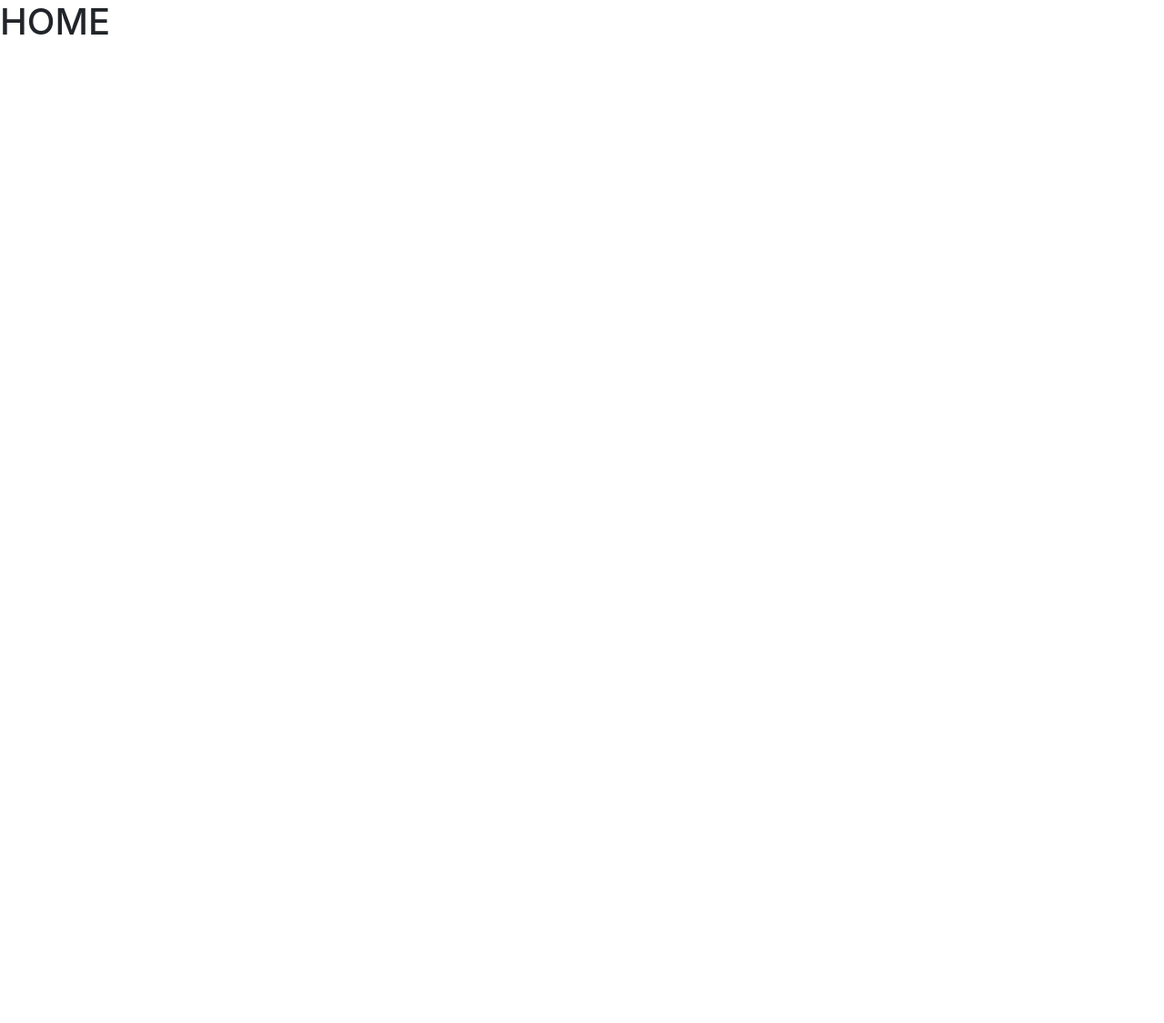
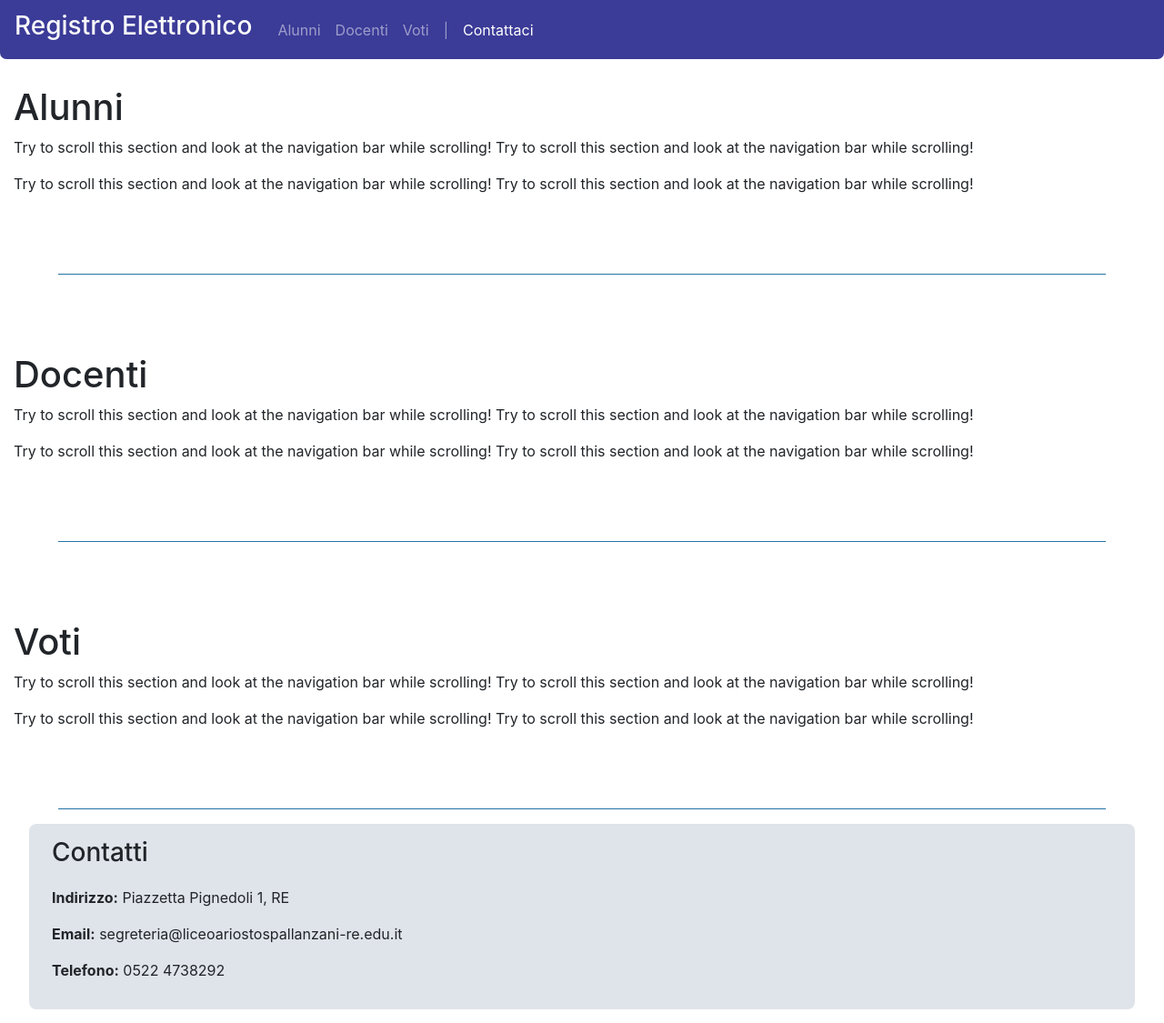
Before and after one commit to MatteoBartoli03/javascript_scuola, a website: page pages/home.html in a window 1280 px wide. Shown: the whole page at 91% size. Before the commit the page ends 800 px from the top, so only its background shows below. Drawn offline with nearby package versions, Linux system fonts and the light colour scheme.

Commit message:
Iniziata pagina home

```diff
--- a/app.js
+++ b/app.js
@@ -39,6 +39,7 @@ app.get('/', (req, res) => {
 
 app.get('/home', (req, res) => {
   if (req.session.loggedin) {
+
     res.sendFile(__dirname + '/pages/home.html');
 	} else {
 		res.sendFile(__dirname + '/pages/errors/notLoggedIn.html');
@@ -57,6 +58,7 @@ app.post('/login', (req, res) => {
 		db.query('SELECT * FROM students WHERE email = ? AND password = ?', [email, password], (error, results, fields) => {
 			if (results.length > 0) {
 				req.session.loggedin = true;
+        let ID = results[0].ID;
 				res.redirect('/home');
 			} else {
         res.redirect('back');
--- a/pages/home.html
+++ b/pages/home.html
@@ -14,14 +14,100 @@
     </script>
 
     <style>
-    </style>
+      .navbar {
+        background-color: #3B3B98;
+        height: 65px;
+        border-bottom-left-radius: 7px;
+        border-bottom-right-radius: 7px;
+      }
+
+      hr {
+        margin-top: 1px;
+        width: 90%;
+        size: 2px;
+      }
+
+      .title {
+        padding-right: 20px;
+      }
+
+      .section {
+        padding-top:70px;
+        padding-bottom:70px;
+      }
+
+      #footer {
+        background-color: #dfe4ea;
+        border-radius: 8px;
+        width: 95%;
+        padding: 15px;
+        padding-left: 25px;
+        padding-right: 25px;
+        margin-bottom: 15px;
+      }
+
+      #footer-title {
+        margin-bottom: 20px;
+      }
+          </style>
 
   </head>
 
 
-  <body>
+  <body data-spy="scroll" data-target=".navbar" data-offset="50">
 
-    <h1>HOME</h1>
+    <nav class="navbar navbar-expand-sm navbar-dark fixed-top">
+      <h3 class="title text-light">Registro Elettronico</h3>
+
+      <ul class="navbar-nav">
+        <li class="nav-item">
+          <a class="nav-link" href="#section1">Alunni</a>
+        </li>
+        <li class="nav-item">
+          <a class="nav-link" href="#section2">Docenti</a>
+        </li>
+        <li class="nav-item">
+          <a class="nav-link" href="#section3">Voti</a>
+        </li>
+        <a class="nav-link">|</a>
+        <li class="nav-item">
+          <a class="nav-link" href="#footer">Contattaci</a>
+        </li>
+      </ul>
+    </nav>
+
+    <br>
+
+    <div id="section1" class="section container-fluid">
+      <h1>Alunni</h1>
+      <p>Try to scroll this section and look at the navigation bar while scrolling! Try to scroll this section and look at the navigation bar while scrolling!</p>
+      <p>Try to scroll this section and look at the navigation bar while scrolling! Try to scroll this section and look at the navigation bar while scrolling!</p>
+    </div>
+
+    <hr color="#2980b9">
+
+    <div id="section2" class="section container-fluid">
+      <h1>Docenti</h1>
+      <p>Try to scroll this section and look at the navigation bar while scrolling! Try to scroll this section and look at the navigation bar while scrolling!</p>
+      <p>Try to scroll this section and look at the navigation bar while scrolling! Try to scroll this section and look at the navigation bar while scrolling!</p>
+    </div>
+
+    <hr color="#2980b9">
+
+    <div id="section3" class="section container-fluid">
+      <h1>Voti</h1>
+      <p>Try to scroll this section and look at the navigation bar while scrolling! Try to scroll this section and look at the navigation bar while scrolling!</p>
+      <p>Try to scroll this section and look at the navigation bar while scrolling! Try to scroll this section and look at the navigation bar while scrolling!</p>
+    </div>
+
+    <hr color="#2980b9">
+
+    <div id="footer" class="container-fluid">
+      <h3 id="footer-title">Contatti</h3>
+      <p><b>Indirizzo:</b> Piazzetta Pignedoli 1, RE</p>
+      <p><b>Email:</b> segreteria@liceoariostospallanzani-re.edu.it</p>
+      <p><b>Telefono:</b> 0522 4738292</p>
+    </div>
 
   </body>
 </html>
```
